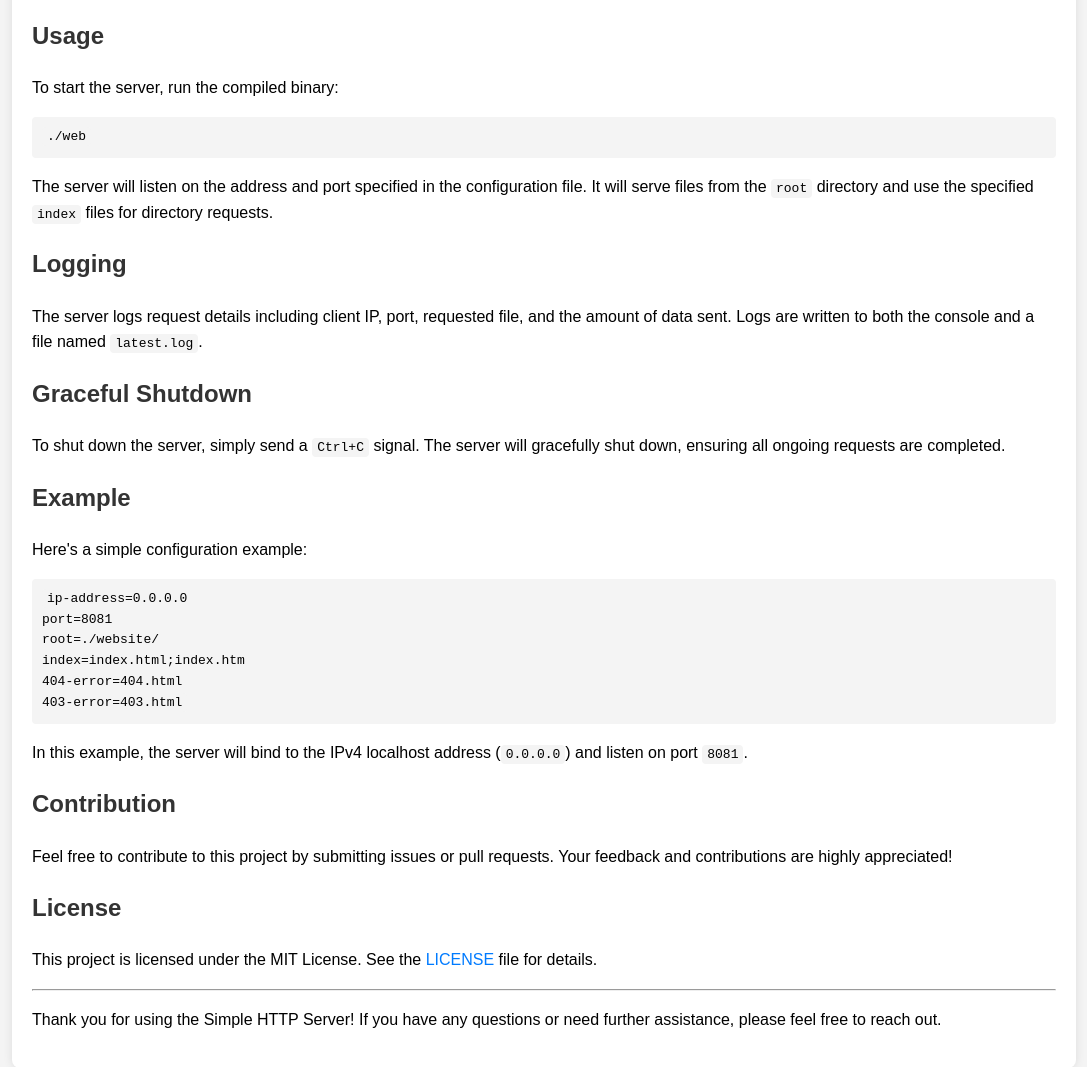
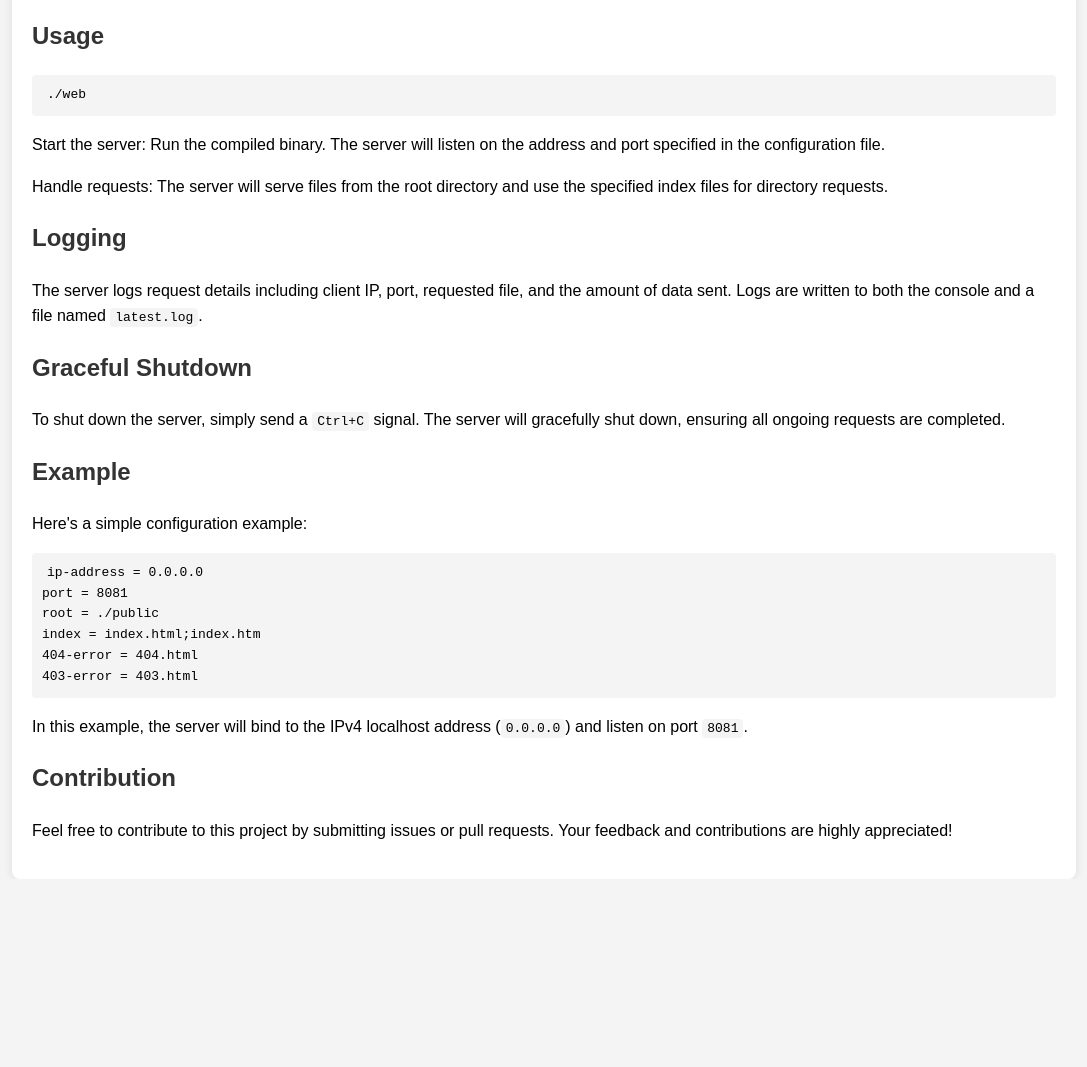
Before and after one commit to OpenLinux21/go-httpserver, a plain HTML site: page website/index.html in a window 1280 px wide. Shown: the part 1121-2188 px from the top of the page, without its empty margins (96-1183 px from the left). After the commit the page ends 2000 px from the top, so only its background shows below. Drawn offline with Linux system fonts and the light colour scheme.

Commit message:
Update index.html

```diff
--- a/website/index.html
+++ b/website/index.html
@@ -41,11 +41,6 @@
         a:hover {
             text-decoration: underline;
         }
-        .example {
-            background: #e9ecef;
-            padding: 10px;
-            border-left: 4px solid #007bff;
-        }
     </style>
 </head>
 <body>
@@ -74,12 +69,12 @@ cd go-httpserver</code></pre>
 
         <h2>Configuration</h2>
         <p>The server reads its configuration from a file named <code>config.conf</code> in the same directory. The configuration file should have the following format:</p>
-        <pre><code>ip-address=0.0.0.0
-port=8080
-root=./public
-index=index.html;home.html
-404-error=404.html
-403-error=403.html</code></pre>
+        <pre><code>ip-address = 0.0.0.0
+port = 8080
+root = ./public
+index = index.html;index.htm
+404-error = 404.html
+403-error = 403.html</code></pre>
         <ul>
             <li><strong>ip-address</strong>: The IP address to bind the server to. Can be an IPv4 or IPv6 address.</li>
             <li><strong>port</strong>: The port number on which the server listens.</li>
@@ -90,9 +85,9 @@ index=index.html;home.html
         </ul>
 
         <h2>Usage</h2>
-        <p>To start the server, run the compiled binary:</p>
         <pre><code>./web</code></pre>
-        <p>The server will listen on the address and port specified in the configuration file. It will serve files from the <code>root</code> directory and use the specified <code>index</code> files for directory requests.</p>
+        <p>Start the server: Run the compiled binary. The server will listen on the address and port specified in the configuration file.</p>
+        <p>Handle requests: The server will serve files from the root directory and use the specified index files for directory requests.</p>
 
         <h2>Logging</h2>
         <p>The server logs request details including client IP, port, requested file, and the amount of data sent. Logs are written to both the console and a file named <code>latest.log</code>.</p>
@@ -102,22 +97,16 @@ index=index.html;home.html
 
         <h2>Example</h2>
         <p>Here's a simple configuration example:</p>
-        <pre><code>ip-address=0.0.0.0
-port=8081
-root=./website/
-index=index.html;index.htm
-404-error=404.html
-403-error=403.html</code></pre>
+        <pre><code>ip-address = 0.0.0.0
+port = 8081
+root = ./public
+index = index.html;index.htm
+404-error = 404.html
+403-error = 403.html</code></pre>
         <p>In this example, the server will bind to the IPv4 localhost address (<code>0.0.0.0</code>) and listen on port <code>8081</code>.</p>
 
         <h2>Contribution</h2>
         <p>Feel free to contribute to this project by submitting issues or pull requests. Your feedback and contributions are highly appreciated!</p>
-
-        <h2>License</h2>
-        <p>This project is licensed under the MIT License. See the <a href="LICENSE" target="_blank">LICENSE</a> file for details.</p>
-
-        <hr>
-        <p>Thank you for using the Simple HTTP Server! If you have any questions or need further assistance, please feel free to reach out.</p>
     </div>
 </body>
 </html>
```
